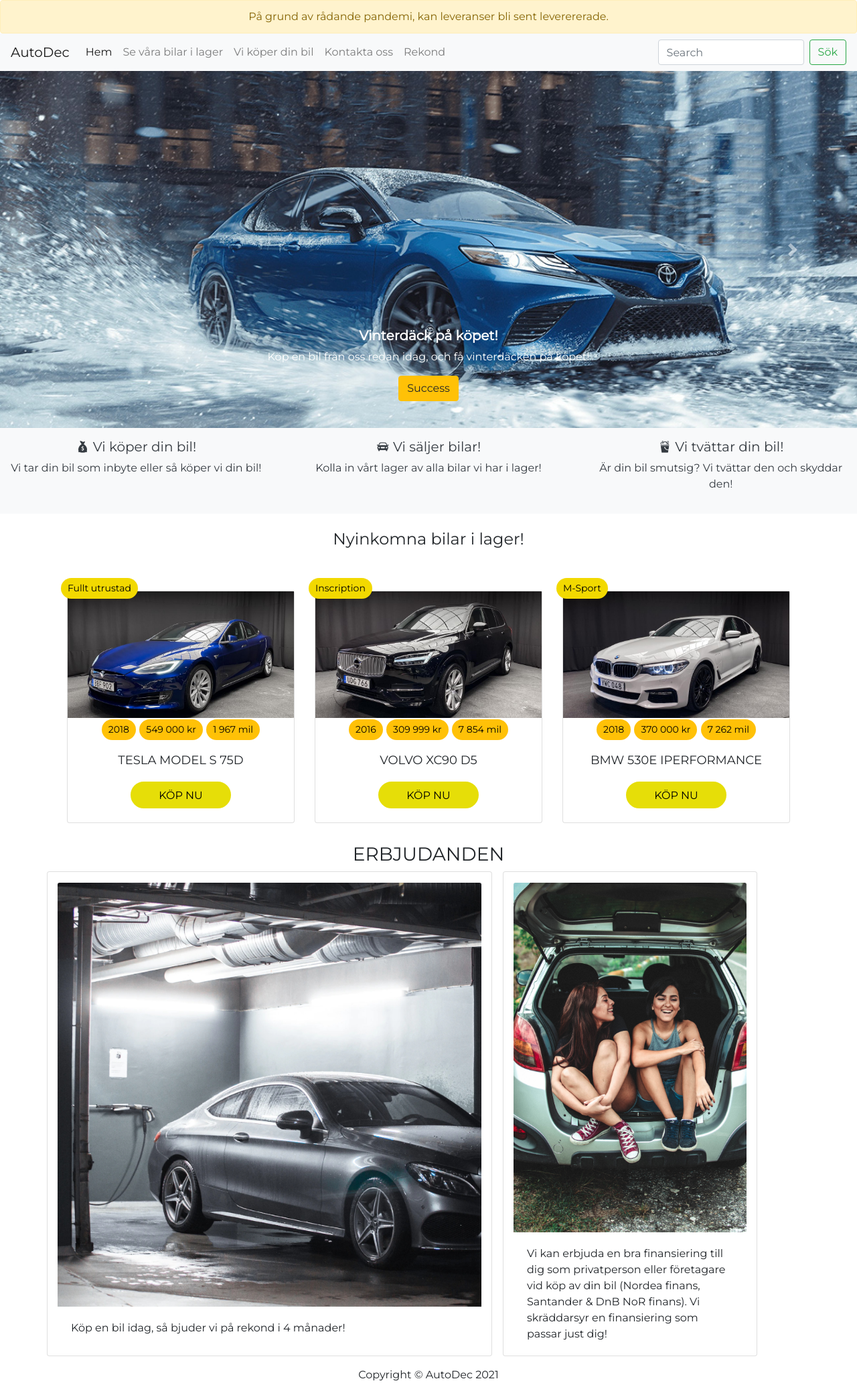
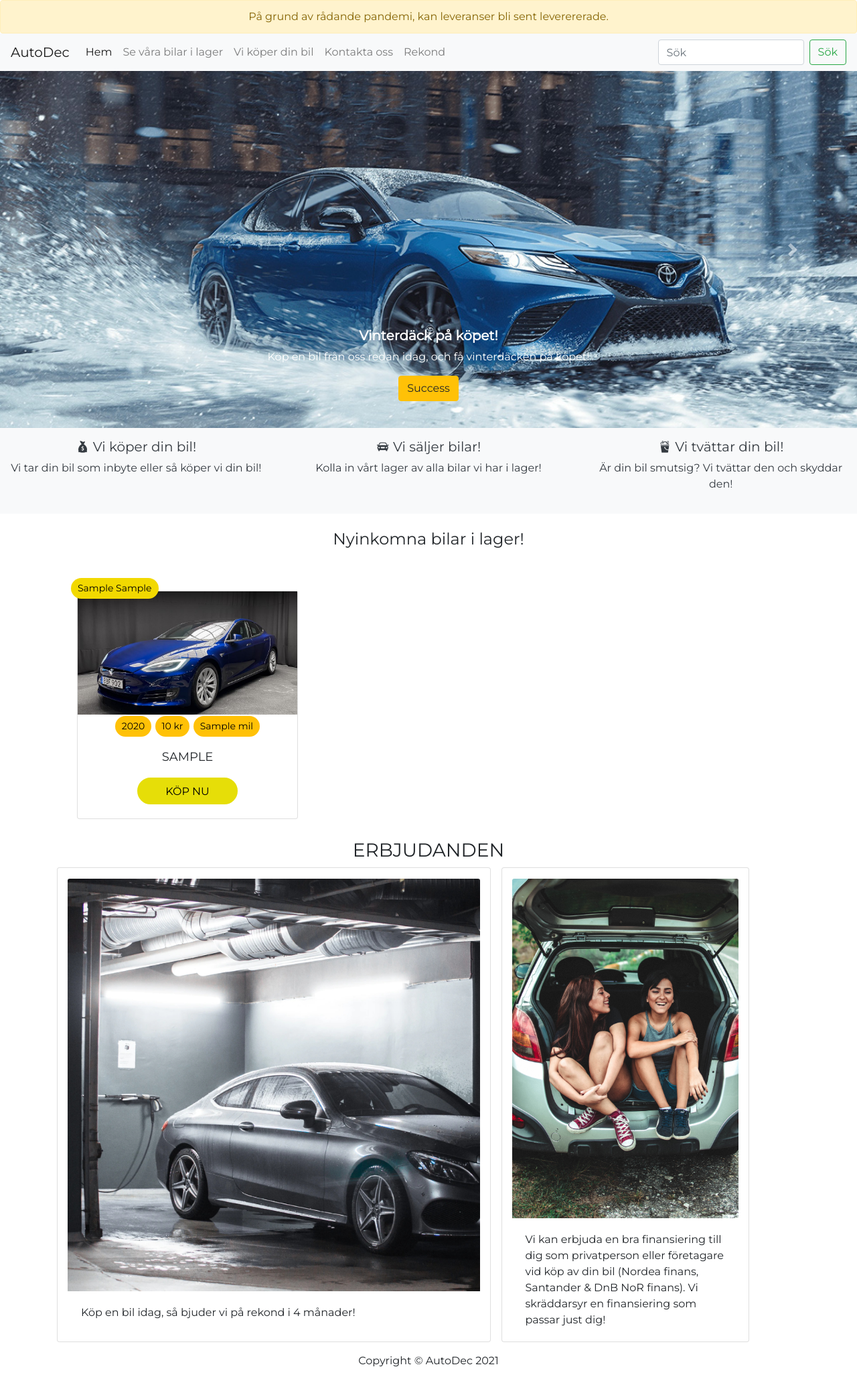
Before and after one commit to zackeman/grupp4-projekt, a PHP site: page / in a window 1280 px wide. Shown: the whole page at 67% size. After the commit the page ends 2041 px from the top, so only its background shows below. Run offline with PHP 8.4, Linux system fonts and the light colour scheme; tables that the repository leaves empty or names only in its code hold one stand-in row (values such as "Sample post"); some libraries are stand-ins or nearby versions.

Commit message:
visa senaste uppladdade bilarna index

```diff
--- a/projektarbete/public/header.php
+++ b/projektarbete/public/header.php
@@ -53,7 +53,7 @@
 
       <!-- SÖKRUTA -->
       <form class="form-inline my-2 my-lg-0" action='search.php' method="GET">
-        <input class="form-control mr-sm-2" name="search" type="search" placeholder="Search" aria-label="Search">
+        <input class="form-control mr-sm-2" name="search" type="search" placeholder="Sök" aria-label="Search">
         <button class="btn btn-outline-success my-2 my-sm-0" type="submit">Sök</button>
       </form>
 
--- a/projektarbete/public/index.php
+++ b/projektarbete/public/index.php
@@ -73,75 +73,17 @@ include 'header.php';
 </div>
 <div class="container">
 
-  <br>
-  <h4 class="text-center">Nyinkomna bilar i lager!</h2>
-    <br>
-    <div class="row" id="ads">
   <!-- Category Card -->
-      <div class="col-md-4">
-        <div class="card rounded">
-          <div class="card-image">
-            <span class="card-notify-badge">Fullt utrustad</span>
+  <!-- Visar de senast uppladdade bilarna(fyll i antal man vill visa som parameter) -->
+  <?php
 
-            <img class="img-fluid" src="bilder/tesla-nyinkomna.jpg" alt="Alternate Text" />
-          </div>
-          <div class="card-image-overlay m-auto">
-            <span class="card-detail-badge bg-warning">2018</span>
-            <span class="card-detail-badge bg-warning">549 000 kr</span>
-            <span class="card-detail-badge bg-warning">1 967 mil</span>
-          </div>
-          <div class="card-body text-center">
-            <div class="ad-title m-auto">
-              <h5>Tesla Model S 75d</h5>
-            </div>
-            <a class="ad-btn" href="#">Köp nu</a>
-          </div>
-        </div>
-      </div>
-      <div class="col-md-4">
-        <div class="card rounded">
-          <div class="card-image">
-            <span class="card-notify-badge">Inscription</span>
+  include "../src/functions.php";
 
-            <img class="img-fluid" src="bilder/xc90-nyinkomna.jpg" alt="Alternate Text" />
-          </div>
-          <div class="card-image-overlay m-auto">
-            <span class="card-detail-badge bg-warning">2016</span>
-            <span class="card-detail-badge bg-warning">309 999 kr</span>
-            <span class="card-detail-badge bg-warning">7 854 mil</span>
-          </div>
-          <div class="card-body text-center">
-            <div class="ad-title m-auto">
-              <h5>Volvo XC90 D5</h5>
-            </div>
-            <a class="ad-btn" href="#">Köp nu</a>
-          </div>
-        </div>
-      </div>
+  $limit = 3;
+  showProducts($limit);
 
-      <div class="col-md-4">
-        <div class="card rounded">
-          <div class="card-image">
-            <span class="card-notify-badge">M-Sport</span>
+  ?>
 
-            <img class="img-fluid" src="bilder/bmw-nyinkomna.jpg" alt="Alternate Text" />
-          </div>
-          <div class="card-image-overlay m-auto">
-            <span class="card-detail-badge bg-warning">2018</span>
-            <span class="card-detail-badge bg-warning">370 000 kr</span>
-            <span class="card-detail-badge bg-warning">7 262 mil</span>
-          </div>
-          <div class="card-body text-center">
-            <div class="ad-title m-auto">
-              <h5>BMW 530e iPerformance</h5>
-            </div>
-            <a class="ad-btn" href="#">Köp nu</a>
-          </div>
-        </div>
-      </div>
-
-    </div>
-</div>
   <!-- Erbjudanden här-->
   <div class="container">
     <h3 class="text-center mt-3">ERBJUDANDEN</h3>
```
Also changed, not shown: projektarbete/public/saljabil.php (+18 -5 lines), projektarbete/src/create.php (+27 -1 lines), projektarbete/src/functions.php (+54 -0 lines). Lines whose indentation alone changed are shown as unchanged.
